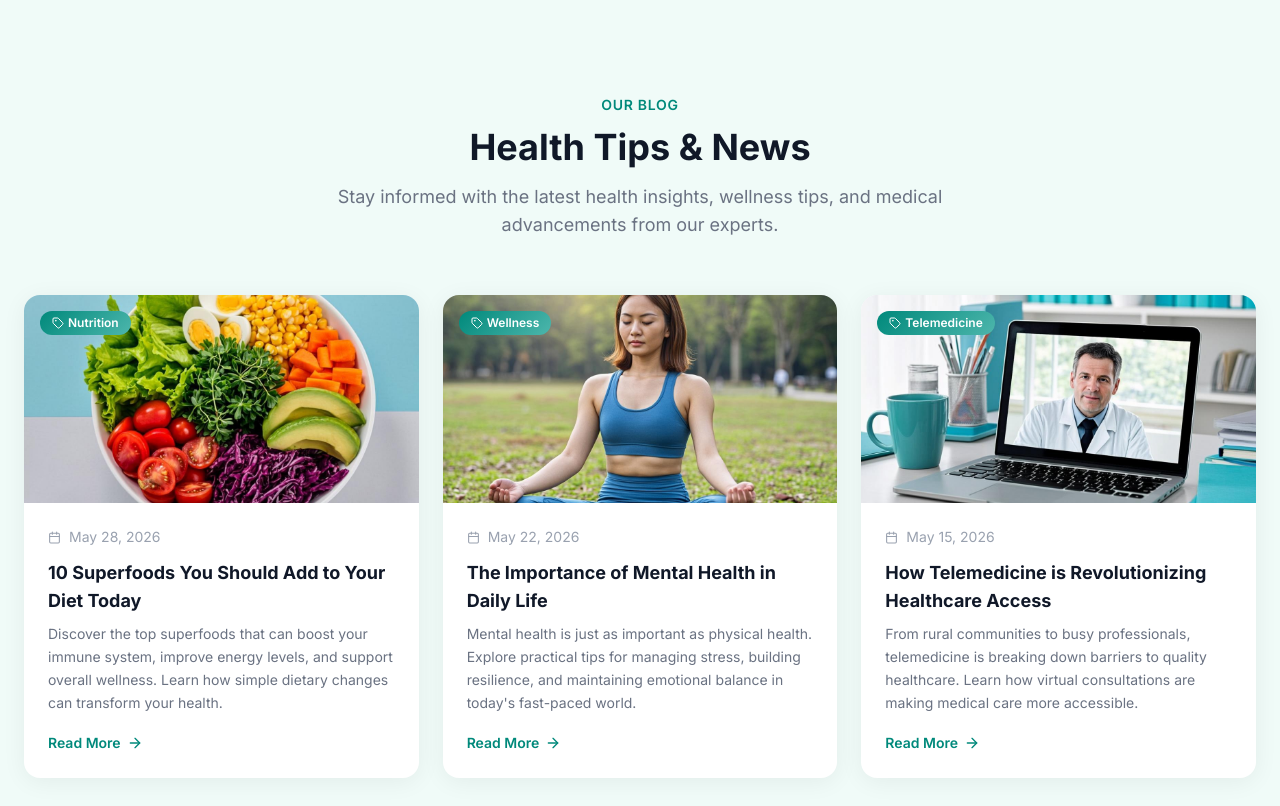
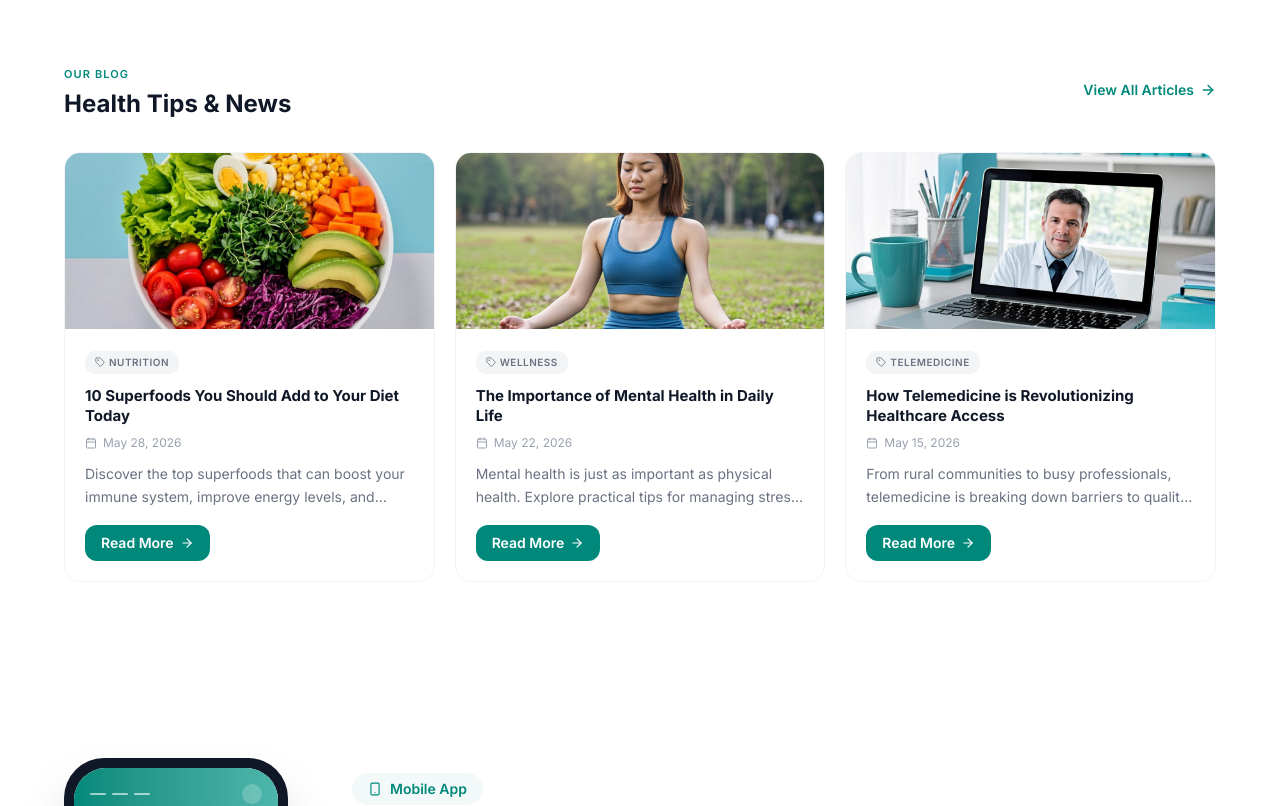
Before and after one commit to singhyogeshwar5608/Global-Hostpital, a Next.js app: page / in a window 1280 px wide. Shown: the part 2980-3786 px from the top of the page. Built offline with nearby package versions, Linux system fonts and the light colour scheme.

Commit message:
9b0a8a58-8644-4671-8805-470ad22ee875

```diff
--- a/src/components/healthcare/Blog.tsx
+++ b/src/components/healthcare/Blog.tsx
@@ -10,7 +10,7 @@ const blogs = [
     date: "May 28, 2026",
     title: "10 Superfoods You Should Add to Your Diet Today",
     excerpt:
-      "Discover the top superfoods that can boost your immune system, improve energy levels, and support overall wellness. Learn how simple dietary changes can transform your health.",
+      "Discover the top superfoods that can boost your immune system, improve energy levels, and support overall wellness.",
   },
   {
     image: "/blog-2.png",
@@ -18,7 +18,7 @@ const blogs = [
     date: "May 22, 2026",
     title: "The Importance of Mental Health in Daily Life",
     excerpt:
-      "Mental health is just as important as physical health. Explore practical tips for managing stress, building resilience, and maintaining emotional balance in today's fast-paced world.",
+      "Mental health is just as important as physical health. Explore practical tips for managing stress and building resilience.",
   },
   {
     image: "/blog-3.png",
@@ -26,64 +26,90 @@ const blogs = [
     date: "May 15, 2026",
     title: "How Telemedicine is Revolutionizing Healthcare Access",
     excerpt:
-      "From rural communities to busy professionals, telemedicine is breaking down barriers to quality healthcare. Learn how virtual consultations are making medical care more accessible.",
+      "From rural communities to busy professionals, telemedicine is breaking down barriers to quality healthcare access.",
   },
 ];
 
 export default function Blog() {
   return (
-    <section className="py-20 lg:py-28 bg-mint-light">
-      <div className="max-w-[1440px] mx-auto px-6">
-        <div className="text-center max-w-2xl mx-auto mb-14">
-          <span className="inline-block text-teal font-semibold text-sm mb-3 tracking-wider uppercase">
-            Our Blog
-          </span>
-          <h2 className="text-3xl md:text-4xl font-bold text-gray-900 mb-4">
-            Health Tips & News
-          </h2>
-          <p className="text-gray-500 text-lg">
-            Stay informed with the latest health insights, wellness tips, and
-            medical advancements from our experts.
-          </p>
+    <section className="py-14 lg:py-20 bg-white">
+      <div className="max-w-[1200px] mx-auto px-6">
+        {/* Section Header */}
+        <div className="flex items-center justify-between mb-8">
+          <div>
+            <span className="inline-block text-teal font-semibold text-[11px] tracking-widest uppercase">
+              Our Blog
+            </span>
+            <h2 className="text-2xl font-bold text-gray-900 mt-1">
+              Health Tips &amp; News
+            </h2>
+          </div>
+          <a
+            href="#"
+            className="hidden sm:inline-flex items-center gap-1.5 text-teal font-semibold text-sm hover:gap-2.5 transition-all"
+          >
+            View All Articles <ArrowRight size={16} />
+          </a>
         </div>
 
-        <div className="grid md:grid-cols-3 gap-6">
+        {/* Blog Cards - 3 in a row */}
+        <div className="grid md:grid-cols-3 gap-5">
           {blogs.map((blog) => (
             <article
               key={blog.title}
-              className="group bg-white rounded-2xl overflow-hidden shadow-card hover:shadow-card-hover transition-all duration-300"
+              className="group bg-white rounded-2xl overflow-hidden border border-gray-100 hover:shadow-lg hover:-translate-y-1 transition-all duration-300"
             >
-              <div className="h-52 overflow-hidden relative">
+              {/* Image */}
+              <div className="h-44 overflow-hidden relative">
                 <img
                   src={blog.image}
                   alt={blog.title}
                   className="w-full h-full object-cover group-hover:scale-105 transition-transform duration-500"
                 />
-                <span className="absolute top-4 left-4 gradient-teal text-white text-xs font-semibold px-3 py-1 rounded-lg flex items-center gap-1">
-                  <Tag size={12} />
+              </div>
+
+              {/* Content */}
+              <div className="p-5">
+                {/* Category Badge */}
+                <span className="inline-flex items-center gap-1 bg-gray-100 text-gray-500 text-[10px] font-semibold px-2.5 py-1 rounded-md uppercase tracking-wider mb-3">
+                  <Tag size={10} />
                   {blog.category}
                 </span>
-              </div>
-              <div className="p-6">
-                <div className="flex items-center gap-2 text-gray-400 text-sm mb-3">
-                  <Calendar size={13} />
+
+                {/* Title */}
+                <h3 className="text-[15px] font-bold text-gray-900 mb-2 leading-snug group-hover:text-teal transition-colors line-clamp-2">
+                  {blog.title}
+                </h3>
+
+                {/* Date */}
+                <div className="flex items-center gap-1.5 text-gray-400 text-xs mb-3">
+                  <Calendar size={12} />
                   {blog.date}
                 </div>
-                <h3 className="text-lg font-bold text-gray-900 mb-2 group-hover:text-teal transition-colors">
-                  {blog.title}
-                </h3>
-                <p className="text-gray-500 text-sm leading-relaxed mb-4">
+
+                {/* Excerpt */}
+                <p className="text-gray-500 text-sm leading-relaxed mb-4 line-clamp-2">
                   {blog.excerpt}
                 </p>
-                <a
-                  href="#"
-                  className="inline-flex items-center gap-1.5 text-teal font-semibold text-sm group-hover:gap-2.5 transition-all"
-                >
-                  Read More <ArrowRight size={16} />
-                </a>
+
+                {/* Read More Button */}
+                <button className="inline-flex items-center gap-1.5 bg-teal text-white text-sm font-semibold px-4 py-2 rounded-lg hover:bg-teal-dark transition-colors group-hover:gap-2.5 transition-all">
+                  Read More
+                  <ArrowRight size={14} />
+                </button>
               </div>
             </article>
           ))}
+        </div>
+
+        {/* Mobile View All */}
+        <div className="text-center mt-6 sm:hidden">
+          <a
+            href="#"
+            className="inline-flex items-center gap-1.5 text-teal font-semibold text-sm"
+          >
+            View All Articles <ArrowRight size={16} />
+          </a>
         </div>
       </div>
     </section>
```
Also changed, not shown: upload/pasted_image_1780672513994.png (added).
